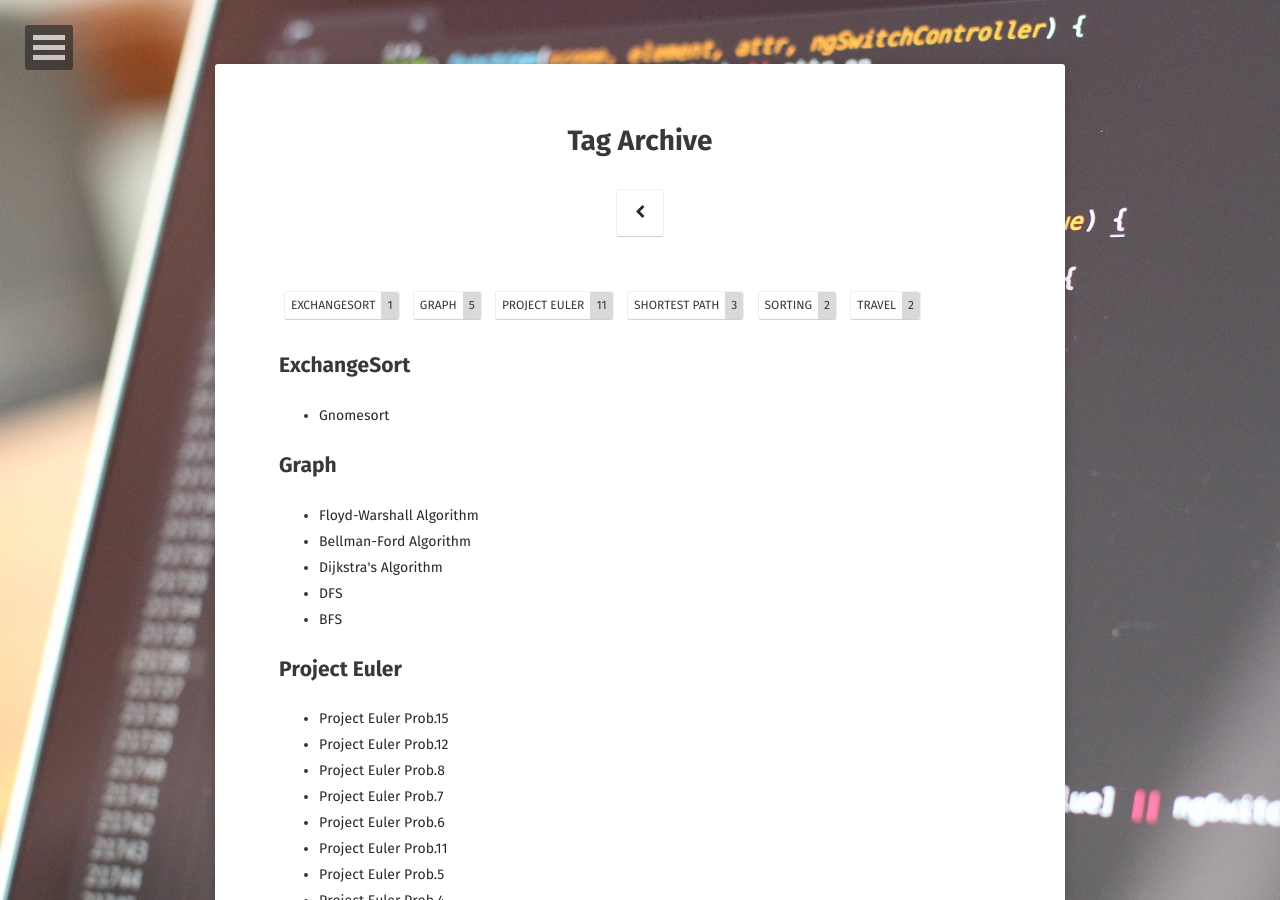
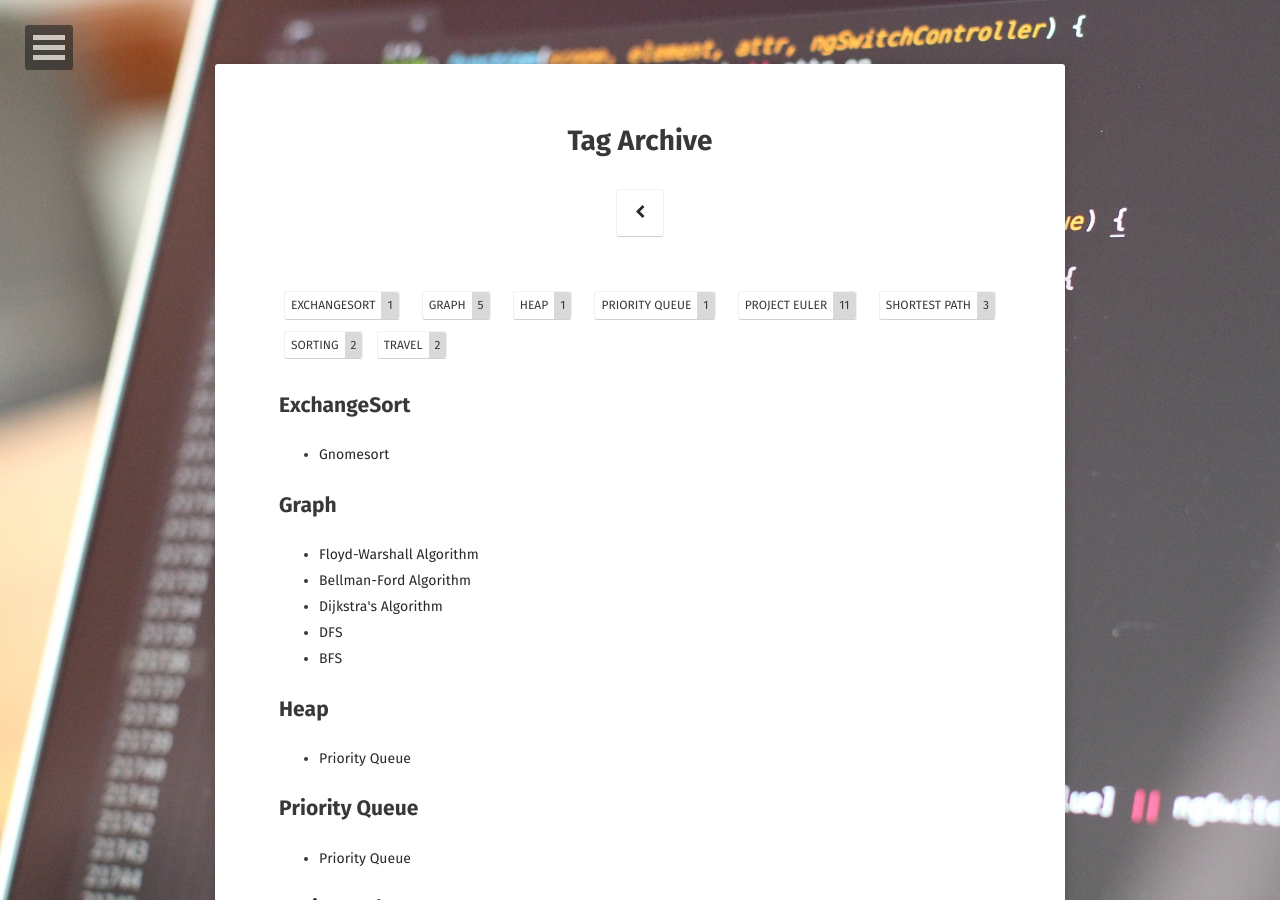
Before and after one commit to 19-1-skku-oss/2019-1-OSS-E4, a Jekyll site: the page built from tags/index.html, in a window 1280 px wide and 900 px high. Built offline with Jekyll 4.4.1, drawn with Linux system fonts in a browser that asks for light colours; some web fonts are replaced.

Commit message:
Update 2019-06-11-Priority Queue.md

```diff
--- a/_posts/2019-06-11-Priority Queue.md
+++ b/_posts/2019-06-11-Priority Queue.md
@@ -1,3 +1,12 @@
+---
+layout: post
+title: "Priority Queue"
+date: 2019-06-11
+excerpt: "Same with Queue, but node has own priority."
+tags: [Priority Queue, Heap]
+comments: true
+---
+
 # Priority Queue
 
 
```
